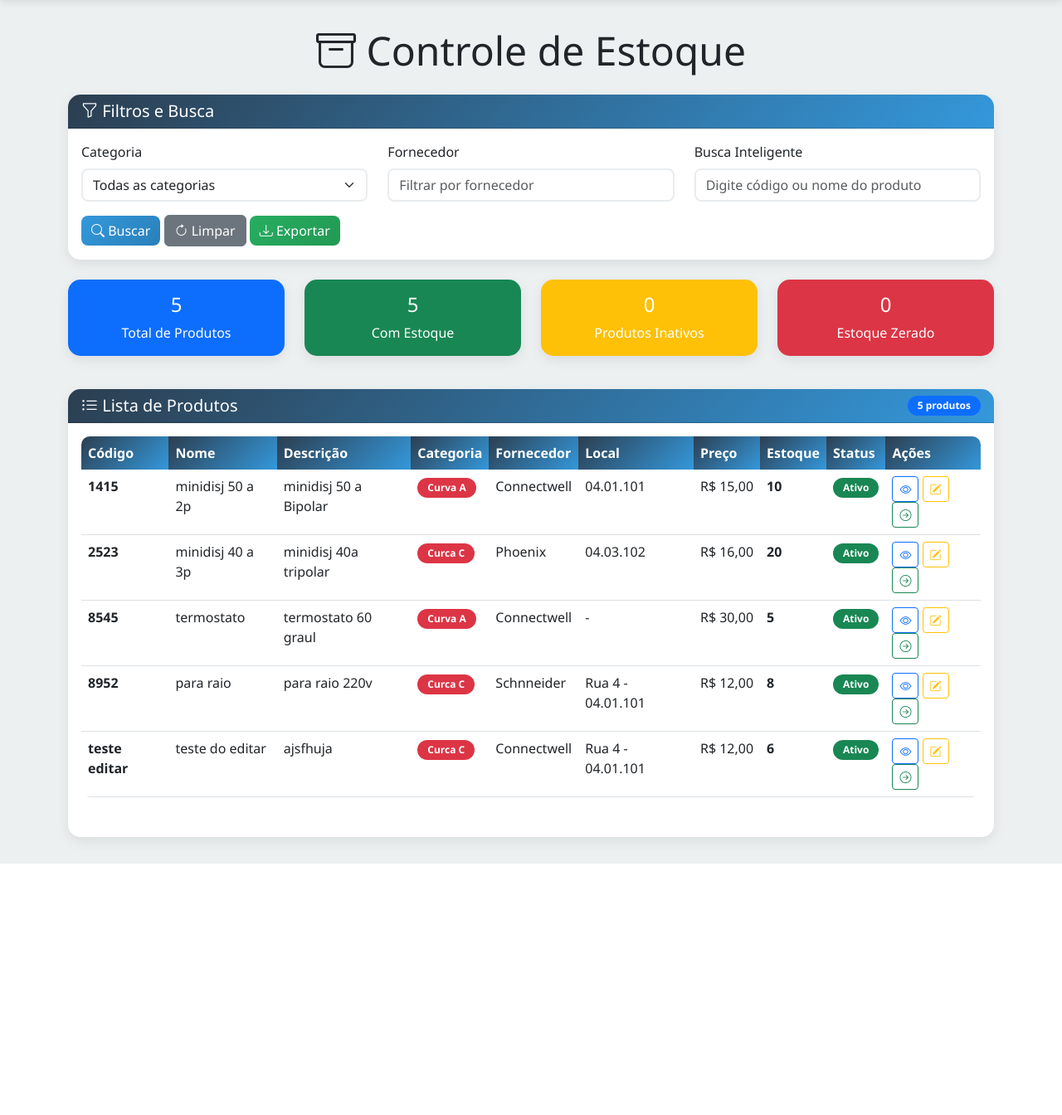
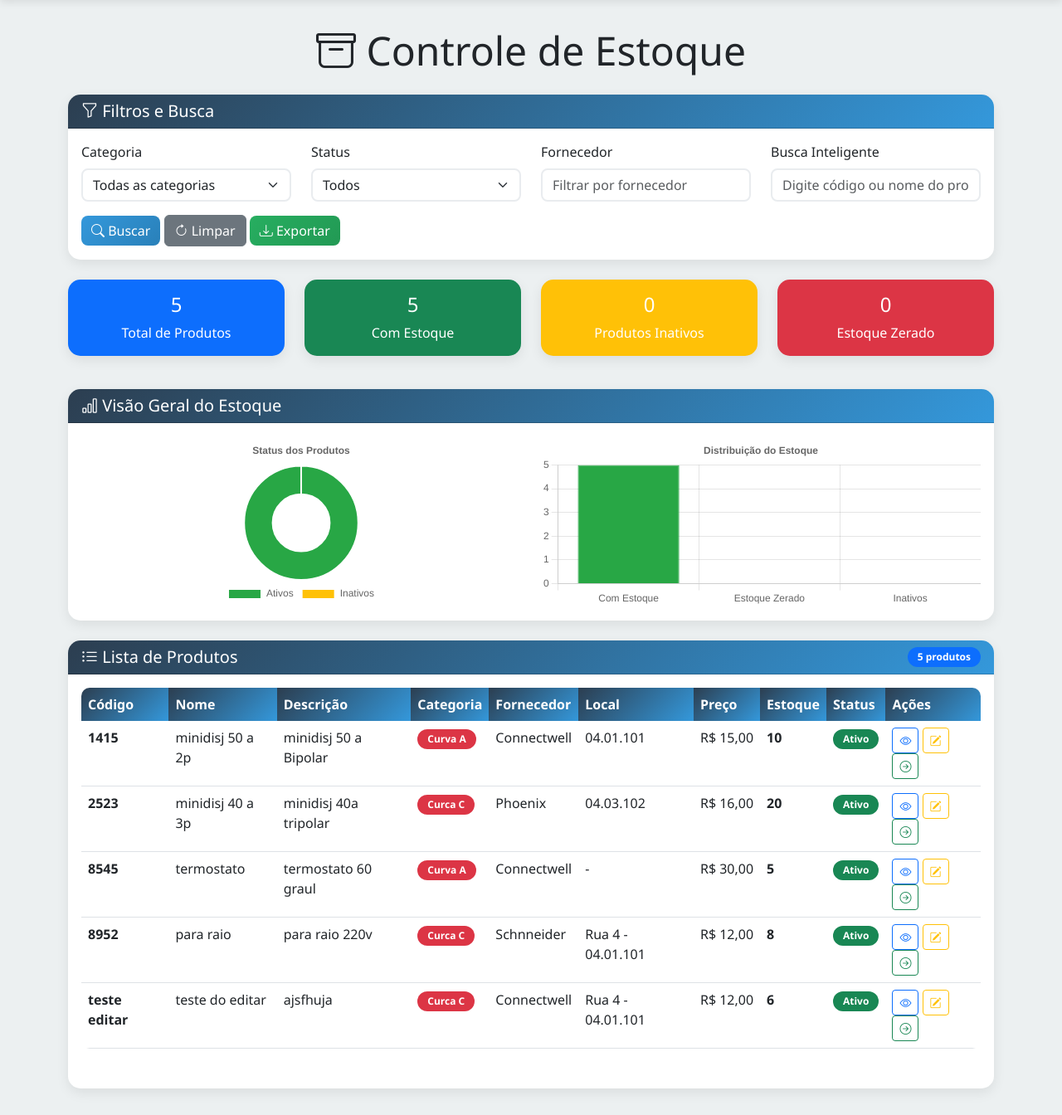
Before and after one commit to Leocyberdev/raimundo, a Flask app: page /estoque in a window 1280 px wide. Shown: the part 104-1448 px from the top of the page at 83% size. Before the commit the page ends 1145 px from the top, so only its background shows below. Run offline with Flask 3, Linux system fonts and the light colour scheme; data comes from the database, SQL or seed files in the repository; some libraries are stand-ins or nearby versions.

Commit message:
Atualização do projeto Almoxarifado

```diff
--- a/src/templates/estoque.html
+++ b/src/templates/estoque.html
@@ -22,7 +22,7 @@
             </div>
             <div class="card-body">
                 <div class="row">
-                    <div class="col-md-4 mb-3">
+                    <div class="col-md-3 mb-3">
                         <label for="filtro-categoria" class="form-label">Categoria</label>
                         <select class="form-select" id="filtro-categoria">
                             <option value="">Todas as categorias</option>
@@ -30,7 +30,16 @@
                         </select>
                     </div>
 
-                    <div class="col-md-4 mb-3">
+                    <div class="col-md-3 mb-3">
+                        <label for="filtro-status" class="form-label">Status</label>
+                        <select class="form-select" id="filtro-status">
+                            <option value="">Todos</option>
+                            <option value="ativo">Ativo</option>
+                            <option value="inativo">Inativo</option>
+                        </select>
+                    </div>
+
+                    <div class="col-md-3 mb-3">
                         <label for="filtro-fornecedor" class="form-label">Fornecedor</label>
                         <div class="search-container">
                             <input type="text" class="form-control" id="filtroFornecedor" placeholder="Filtrar por fornecedor" autocomplete="off">
@@ -38,7 +47,7 @@
                         </div>
                     </div>
 
-                    <div class="col-md-4 mb-3">
+                    <div class="col-md-3 mb-3">
                         <label for="busca-produto" class="form-label">Busca Inteligente</label>
                         <div class="search-container">
                             <input type="text" class="form-control" id="busca-produto"
@@ -97,6 +106,29 @@
             <div class="card-body text-center">
                 <h4 id="produtos-zerado">0</h4>
                 <p class="mb-0">Estoque Zerado</p>
+            </div>
+        </div>
+    </div>
+</div>
+
+<!-- Gráfico de Status do Estoque -->
+<div class="row mb-4">
+    <div class="col-12">
+        <div class="card">
+            <div class="card-header">
+                <h5 class="mb-0">
+                    <i class="bi bi-bar-chart"></i> Visão Geral do Estoque
+                </h5>
+            </div>
+            <div class="card-body">
+                <div class="row">
+                    <div class="col-md-6">
+                        <canvas id="graficoStatus" width="400" height="200"></canvas>
+                    </div>
+                    <div class="col-md-6">
+                        <canvas id="graficoEstoque" width="400" height="200"></canvas>
+                    </div>
+                </div>
             </div>
         </div>
     </div>
@@ -243,17 +275,25 @@
 {% endblock %}
 
 {% block extra_js %}
+<script src="https://cdn.jsdelivr.net/npm/chart.js"></script>
 <script>
+
+let produtoEdicao = null;
 let produtosCarregados = [];
 let produtoSelecionado = null;
 let paginaAtual = 1;
 const itensPorPagina = 20;
+
+// Variáveis para os gráficos
+let graficoStatus = null;
+let graficoEstoque = null;
 
 document.addEventListener('DOMContentLoaded', function() {
     carregarProdutos();
     carregarCategorias();
     configurarBuscaInteligente();
     configurarBuscaFornecedor();
+    inicializarGraficos();
 });
 
 async function carregarCategorias() {
@@ -302,6 +342,7 @@ function aplicarFiltros() {
     const categoria = document.getElementById('filtro-categoria').value;
     const fornecedor = document.getElementById('filtroFornecedor').value.toLowerCase(); // Alterado para ler do novo input
     const busca = document.getElementById('busca-produto').value.toLowerCase();
+    const status = document.getElementById('filtro-status').value;
 
     let produtosFiltrados = produtosCarregados.filter(produto => {
         const matchCategoria = !categoria || produto.categoria.toLowerCase().includes(categoria.toLowerCase());
@@ -310,8 +351,9 @@ function aplicarFiltros() {
             produto.nome.toLowerCase().includes(busca) ||
             produto.codigo.toLowerCase().includes(busca) ||
             produto.descricao.toLowerCase().includes(busca);
+        const matchStatus = status === '' || (status === 'ativo' && produto.ativo) || (status === 'inativo' && !produto.ativo);
 
-        return matchCategoria && matchFornecedor && matchBusca;
+        return matchCategoria && matchFornecedor && matchBusca && matchStatus;
     });
 
     atualizarTabela(produtosFiltrados);
@@ -381,13 +423,16 @@ function atualizarTabela(produtos) {
 function atualizarResumo(produtos) {
     const total = produtos.length;
     const comEstoque = produtos.filter(p => p.quantidade_estoque > 0 && p.ativo).length;
-    const inativos = produtos.filter(p => !p.ativo).length;
+    const inativos = produtosCarregados.filter(p => !p.ativo).length; // Contar inativos do total carregado
     const zerado = produtos.filter(p => p.quantidade_estoque === 0 && p.ativo).length;
 
-    document.getElementById('total-produtos').textContent = total;
-    document.getElementById('produtos-estoque').textContent = comEstoque;
-    document.getElementById('produtos-inativos').textContent = inativos;
-    document.getElementById('produtos-zerado').textContent = zerado;
+    document.getElementById("total-produtos").textContent = total;
+    document.getElementById("produtos-estoque").textContent = comEstoque;
+    document.getElementById("produtos-inativos").textContent = inativos;
+    document.getElementById("produtos-zerado").textContent = zerado;
+
+    // Atualizar gráficos
+    atualizarGraficos(total, comEstoque, inativos, zerado);
 }
 
 function atualizarContador(total) {
@@ -532,11 +577,12 @@ function irParaAlocacao() {
 }
 
 function limparFiltros() {
-    document.getElementById('filtro-categoria').value = '';
-    document.getElementById('filtroFornecedor').value = ''; // Limpar o novo input de fornecedor
-    document.getElementById('busca-produto').value = '';
-    document.getElementById('search-results').style.display = 'none';
-    document.getElementById('fornecedoresResults').style.display = 'none'; // Esconder resultados de fornecedor
+    document.getElementById("filtro-categoria").value = "";
+    document.getElementById("filtroFornecedor").value = "";
+    document.getElementById("busca-produto").value = "";
+    document.getElementById("filtro-status").value = ""; // Limpar o novo input de status
+    document.getElementById("search-results").style.display = "none";
+    document.getElementById("fornecedoresResults").style.display = "none";
     paginaAtual = 1;
     aplicarFiltros();
 }
@@ -638,8 +684,7 @@ function formatDate(dateString) {
     return date.toLocaleDateString('pt-BR');
 }
 
-// Variável global para produto em edição
-let produtoEdicao = null;
+
 
 // Função para editar produto
 async function editarProduto(produtoId) {
@@ -908,5 +953,86 @@ function showAlert(message, type = 'info') {
     }, 5000);
 }
 
+// Funções dos gráficos
+function inicializarGraficos() {
+    // Gráfico de Status (Pizza)
+    const ctxStatus = document.getElementById('graficoStatus').getContext('2d');
+    graficoStatus = new Chart(ctxStatus, {
+        type: 'doughnut',
+        data: {
+            labels: ['Ativos', 'Inativos'],
+            datasets: [{
+                data: [0, 0],
+                backgroundColor: ['#28a745', '#ffc107'],
+                borderColor: ['#ffffff', '#ffffff'],
+                borderWidth: 2
+            }]
+        },
+        options: {
+            responsive: true,
+            maintainAspectRatio: false,
+            plugins: {
+                title: {
+                    display: true,
+                    text: 'Status dos Produtos'
+                },
+                legend: {
+                    position: 'bottom'
+                }
+            }
+        }
+    });
+
+    // Gráfico de Estoque (Barras)
+    const ctxEstoque = document.getElementById('graficoEstoque').getContext('2d');
+    graficoEstoque = new Chart(ctxEstoque, {
+        type: 'bar',
+        data: {
+            labels: ['Com Estoque', 'Estoque Zerado', 'Inativos'],
+            datasets: [{
+                label: 'Quantidade de Produtos',
+                data: [0, 0, 0],
+                backgroundColor: ['#28a745', '#dc3545', '#ffc107'],
+                borderColor: ['#28a745', '#dc3545', '#ffc107'],
+                borderWidth: 1
+            }]
+        },
+        options: {
+            responsive: true,
+            maintainAspectRatio: false,
+            plugins: {
+                title: {
+                    display: true,
+                    text: 'Distribuição do Estoque'
+                },
+                legend: {
+                    display: false
+                }
+            },
+            scales: {
+                y: {
+                    beginAtZero: true,
+                    ticks: {
+                        stepSize: 1
+                    }
+                }
+            }
+        }
+    });
+}
+
+function atualizarGraficos(total, comEstoque, inativos, zerado) {
+    if (graficoStatus) {
+        const ativos = total - inativos;
+        graficoStatus.data.datasets[0].data = [ativos, inativos];
+        graficoStatus.update();
+    }
+
+    if (graficoEstoque) {
+        graficoEstoque.data.datasets[0].data = [comEstoque, zerado, inativos];
+        graficoEstoque.update();
+    }
+}
+
 </script>
 {% endblock %}
```
